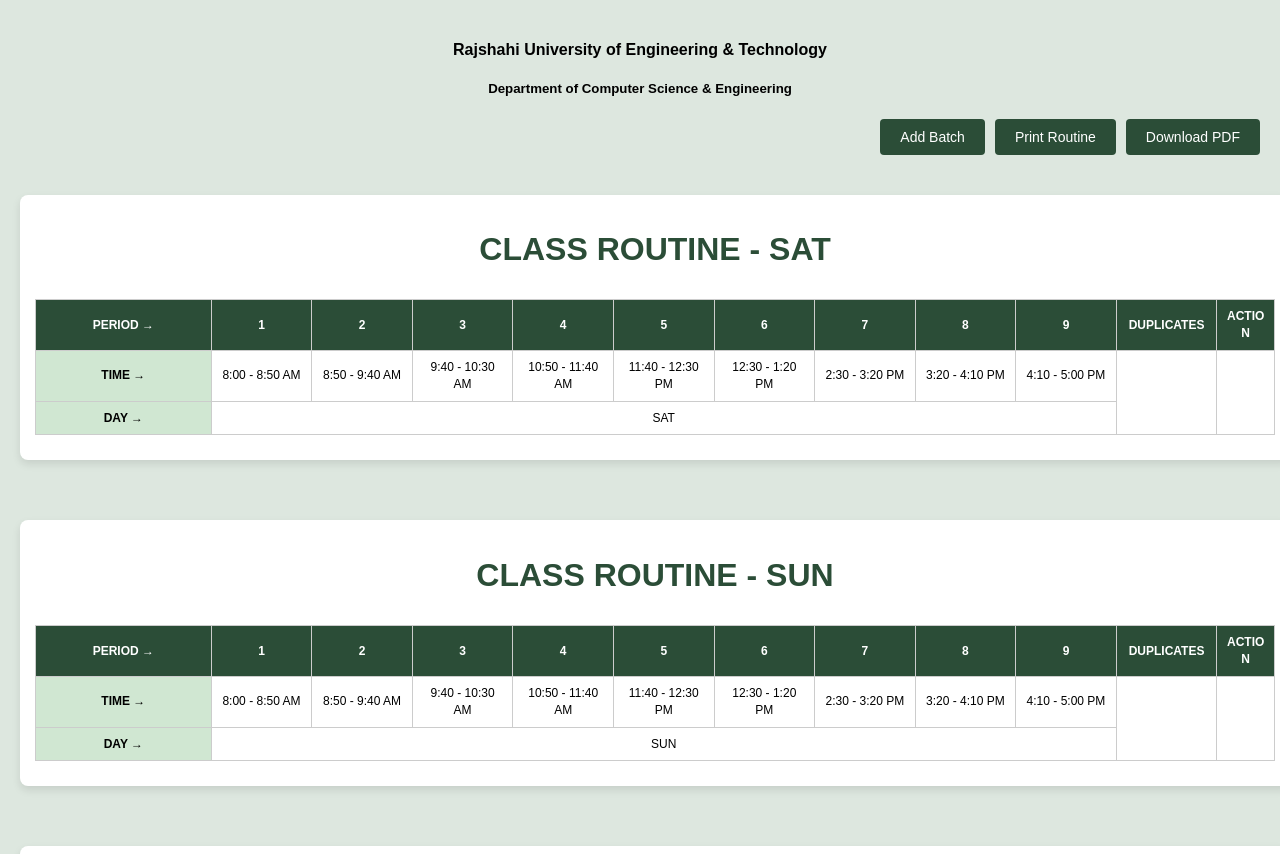
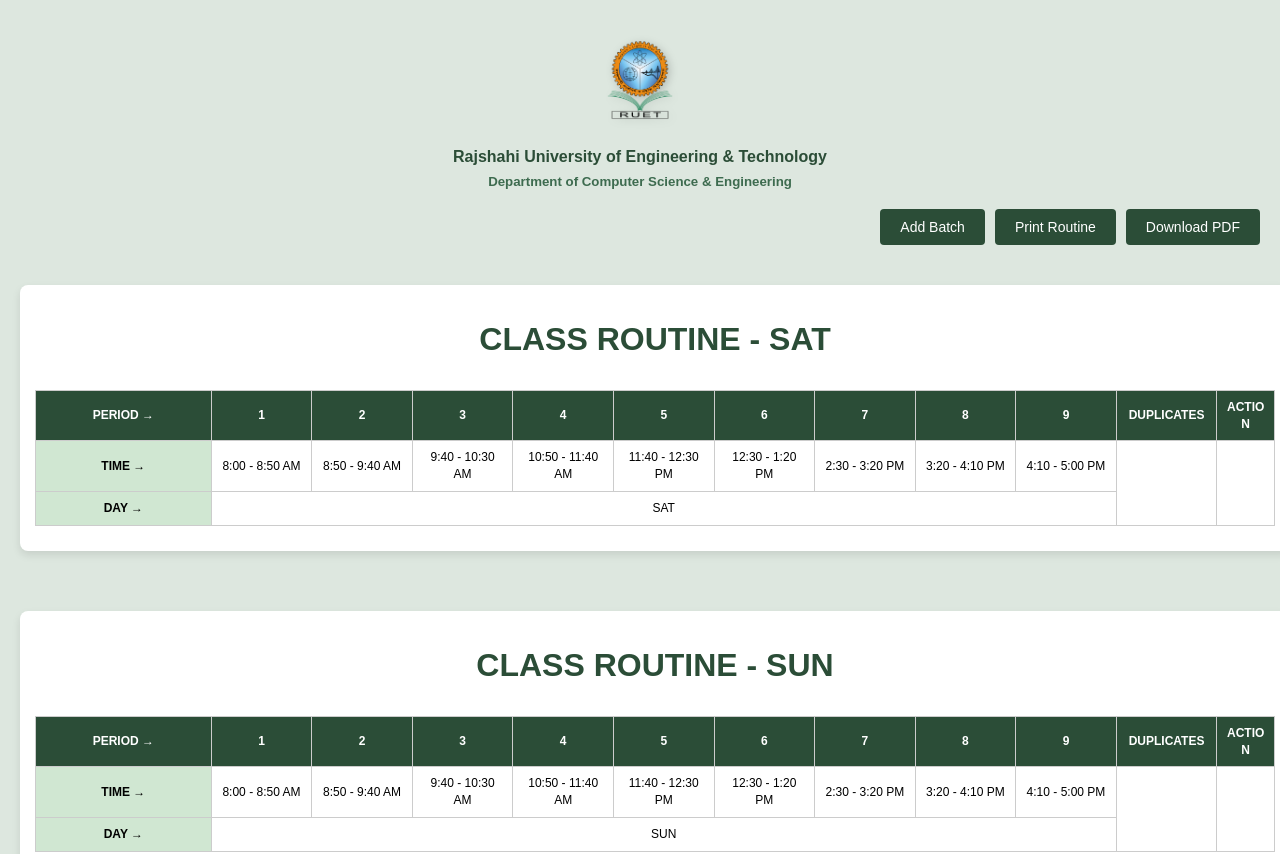
Before and after one commit to MyshaAhmed/CS-Routine, a React (Create React App) app: page / in a window 1280 px wide. Shown: the top 854 px of the page. Built offline with nearby package versions, Linux system fonts and the light colour scheme.

Commit message:
ruet logo added

```diff
--- a/src/App.js
+++ b/src/App.js
@@ -180,8 +180,21 @@ function App() {
   return (
     <div className="App">
       <div className="header" style={{ textAlign: 'center', margin: '20px 0' }}>
-        <h4>Rajshahi University of Engineering & Technology</h4>
-        <h5>Department of Computer Science & Engineering</h5>
+      <img
+        src="/RUET_logo.svg.png"
+        alt="RUET Logo"
+        style={{
+          height: '80px',  // Maintain aspect ratio
+          marginBottom: '1rem',
+          filter: 'drop-shadow(2px 2px 4px rgba(0,0,0,0.2))' // Optional styling
+        }}
+      />
+      <h4 style={{ margin: '8px 0', color: '#2b4d37' }}>
+        Rajshahi University of Engineering & Technology
+      </h4>
+      <h5 style={{ margin: 0, color: '#3d6b4f' }}>
+        Department of Computer Science & Engineering
+      </h5>
       </div>
 
       <PrintControls
```
Also changed, not shown: public/RUET_logo.svg.png (added).
